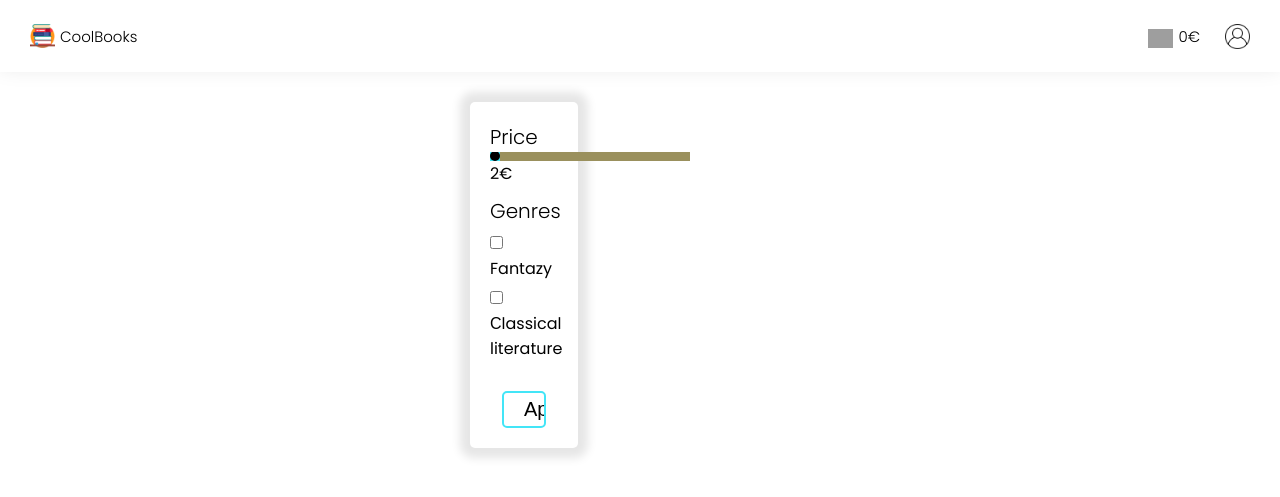
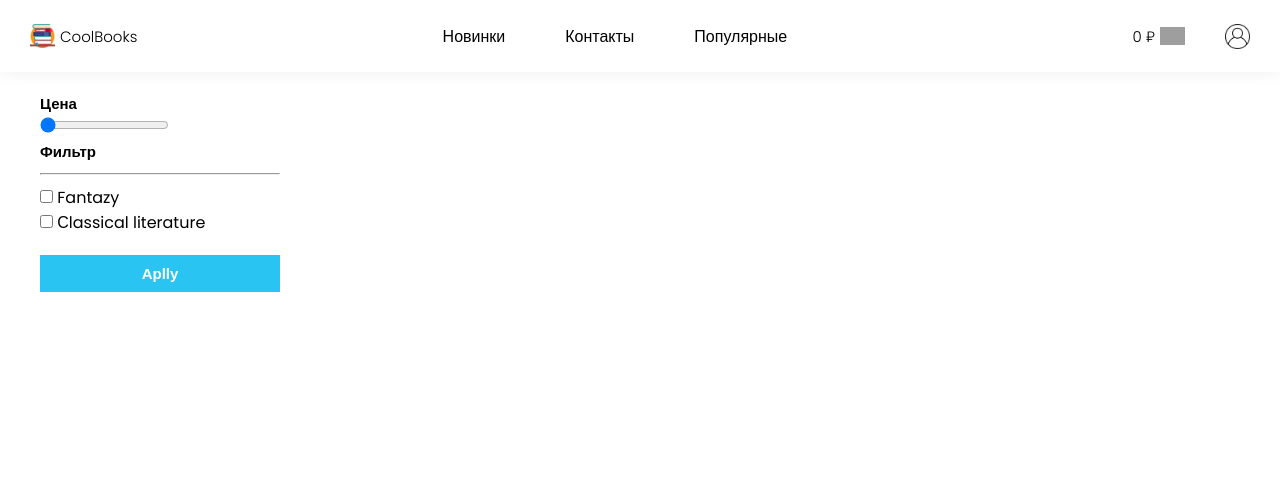
Before and after one commit to Mixturka613/First_Shop_On_PHP, a PHP site: page /?price=1 in a window 1280 px wide. Shown: the top 497 px of the page. Run offline with PHP 8.4, Linux system fonts and the light colour scheme; data that the repository does not hold is empty; grey boxes are pictures that could not be loaded.

Commit message:
update 2

```diff
--- a/css/style.css
+++ b/css/style.css
@@ -9,6 +9,24 @@
 body {
   background: #fff;
   font-family: "Poppins", sans-serif;
+}
+
+.container {
+  width: 1200px;
+  margin: 0 auto;
+  padding: 20px 0;
+}
+
+.text {
+  color: rgb(92, 92, 92);
+  font-size: 15px;
+}
+
+.btn {
+  background: none;
+  border: none;
+  outline: none;
+  cursor: pointer;
 }
 
 /* header */
@@ -33,12 +51,13 @@ body {
 /* basket */
 
 .header__basket {
-  margin: 0 20px;
+  margin: 0 40px;
 }
 
 .basket {
   display: flex;
-  align-items: flex-end;
+  flex-flow: row-reverse nowrap;
+  align-items: center;
   text-decoration: none;
 }
 
@@ -76,170 +95,158 @@ body {
   box-shadow: 0 -5px 20px 1px rgb(0, 0, 0, 0.1);
 }
 
-.header__rigt__side {
+.header__right__side {
   display: flex;
   align-items: center;
 }
 
-/* Main Content */
-
-.products-page {
-  padding: 30px;
+/* Header middle side */
+.header__middle__side__inner {
   display: flex;
   justify-content: space-around;
+  align-items: center;
 }
 
-.products-page__inner {
-  display: flex;
-  align-items: flex-start;
+.header__link {
+  list-style: none;
+  margin: 0 30px;
+}
+
+.header__link__inner {
+  text-decoration: none;
+  color: #000;
+}
+
+/* Main Content */
+.filter {
+  flex-basis: 300px;
+}
+
+.contents {
+  width: 100%;
+  height: 100%;
+  flex-grow: 1;
 }
 
 /* Filters */
 
-.products-page__filters {
-  width: 20%;
+/* Shop */
+
+.shop {
+  display: flex;
 }
 
-.filter {
-  display: block;
-  box-shadow: 0 0 10px 10px rgb(0, 0, 0, 0.1);
-  width: 100%;
-  height: 100%;
-  padding: 20px;
-  border-radius: 5px;
+.shop__list {
+  display: flex;
+  flex-wrap: wrap;
+  padding: 0 20px;
 }
 
-.filter__inner {
-  display: flex;
-  flex-direction: column;
+.shop__item {
+  margin-bottom: 50px;
 }
 
-.filter__apply {
-  outline: none;
-  border: 2px solid #43e5f7;
-  background: none;
-  font-size: 20px;
-  cursor: pointer;
-  display: flex;
-  justify-content: center;
-  width: 60%;
-  border-radius: 5px;
-  padding: 5px 20px;
-  text-align: center;
-  margin: 30px auto 0 auto;
-}
-
-.filter__apply:hover {
-  background: #43e5f7;
-  color: #fff;
-  transition: 0.1s ease-in-out;
+.shop__item:not(:nth-child(3n)) {
+  margin-right: 40px;
 }
 
 /* Product */
-
-.products-page__contents {
-  margin: 0 50px;
-  display: flex;
-  justify-content: space-between;
-  flex-wrap: wrap;
-}
-
-.product__wrapper {
-  margin: 0px 20px 20px 20px;
-}
-
-.product {
-  width: 300px;
-  height: 400px;
-  overflow: hidden;
-  border-radius: 5px;
-  text-decoration: none;
-}
-
-.product__inner {
-  display: flex;
-  flex-direction: column;
-}
-
 .product__img {
   display: flex;
   justify-content: center;
   align-items: center;
+  width: 240px;
+  height: 330px;
+  overflow: hidden;
 }
 
 .product__img img {
-  display: flex;
-  justify-content: center;
-  align-items: center;
   width: 100%;
-  height: 100%;
+  height: auto;
+  object-fit: cover;
 }
 
-.product__name {
-  font-size: 25px;
-  font-weight: 400;
-  color: #000;
+.product__info {
+  display: flex;
+  flex-direction: column;
+  max-width: 240px;
 }
 
 .product__author {
   color: #000;
+  font-weight: 300;
+  font-size: 15px;
+  white-space: normal;
+}
+
+.product__name {
+  font-weight: 400;
+  color: #000;
+  text-decoration: none;
+  font-size: 20px;
+  white-space: pre-line;
 }
 
 /* Filter */
 
-.filter__header {
-  font-size: 20px;
-  font-weight: 300;
+.filter__title {
+  font-size: 15px;
+  font-weight: 700;
 }
 
-.filter__header:not(:first-child) {
-  margin-top: 10px;
+.line {
+  margin: 10px 0;
 }
 
-#filter__price {
-  width: 200px;
+.filter__line {
+  background: rgb(36, 211, 188);
 }
 
-.genre__block {
-  margin: 5px 0;
+.filter__btn {
+  width: 100%;
+  display: flex;
+  justify-content: center;
+  align-items: center;
+  margin: 20px 0;
 }
 
-/* Input */
-
-input[type="range"] {
-  overflow: hidden;
-  width: 1px;
-  -webkit-appearance: none;
-  background-color: #9a905d;
+.filter__btn input {
+  border: none;
+  background: rgb(42, 196, 243);
+  color: #fff;
+  width: 100%;
+  padding: 10px 0;
+  font-size: 15px;
+  cursor: pointer;
+  font-weight: 600;
 }
 
-input[type="range"]::-webkit-slider-runnable-track {
-  height: 10px;
-  -webkit-appearance: none;
-  color: #13bba4;
-  margin-top: -1px;
+/* MEDIA */
+
+@media screen and (max-width: 1220px) {
+  .container {
+    width: 900px;
+  }
+  .shop__item:not(:nth-child(2n)) {
+    margin-right: 40px;
+  }
 }
 
-input[type="range"]::-webkit-slider-thumb {
-  width: 10px;
-  -webkit-appearance: none;
-  height: 10px;
-  cursor: ew-resize;
-  background: #000;
-  box-shadow: -80px 0 0 80px #43e5f7;
-  border-radius: 50%;
+@media screen and (max-width: 920px) {
+  .container {
+    width: 600px;
+  }
 }
 
-input[type="range"]::-moz-range-progress {
-  background-color: #43e5f7;
+@media screen and (max-width: 620px) {
+  .shop {
+    flex-direction: column;
+    justify-content: center;
+  }
+  .container {
+    width: 400px;
+  }
+  .shop__item {
+    margin-right: 0px;
+  }
 }
-input[type="range"]::-moz-range-track {
-  background-color: #9a905d;
-}
-input[type="range"]::-ms-fill-lower {
-  background-color: #43e5f7;
-  border-radius: 50%;
-}
-input[type="range"]::-ms-fill-upper {
-  background-color: #9a905d;
-}
--- a/index.php
+++ b/index.php
@@ -22,25 +22,24 @@ include ('./globalVariable.php');
       <? include ('./particals/header/header.php'); ?>
     </header>
 
-    <div class="products-page">
-      <div class="products-page__inner">
+
+      <div class="shop container">
+
         <!-- Filters -->
-        <div class="products-page__filters">
-          <div class="filter">
+        <section class="filter shop__filter">
+          <? include ('./particals/filters/filter.php') ?>
+        </section>
+        <!-- Filters end -->
 
-            <?php include ('./particals/filters/filter.php'); ?>
-
-          </div>
-        </div>
 
         <!-- Contents -->
-        <div class="products-page__contents">
+        <div class="contents shop__contents">
+          <div class="shop__list">
 
           <?php
 
           $filterPrice = (int)$_GET["price"];
           $filterGenres = $_GET['genre'];
-
 
           foreach ($data as $products => $product) {
 
@@ -49,45 +48,42 @@ include ('./globalVariable.php');
                 continue;
               } else {
                 if ($filterGenres !== NULL) {
-
-
                   if(array_search($product['genre'], $filterGenres) === false) {
                     continue;
                   }
 
                 }
               }
-            }
+            } ?>
 
+            <!-- SHOP ITEM -->
 
-
-
-
-
-            ?>
-
-            <div class="product__wrapper">
-              <a href="books/?id=<?= $product["id"] ?>" class="product">
-                <div class="product__inner">
-
+            <div class="shop__item product">
+              <a href="book.php/?id=<?= $product["id"] ?>">
                 <div class="product__img">
-                    <img src="<?= $product["urlImg"] ?>" alt="" />
+                  <img
+                    src="<?= $product["urlImg"] ?>"
+                    alt=""
+                  />
                 </div>
+              </a>
 
               <div class="product__info">
-                    <h2 class="product__name"><?= $product["name"] ?></h2>
+                <a href="book/?id=<?= $product["id"] ?>" class="product__name"><?= $product["name"] ?></a>
                 <a href="author/?name=<?= $product["author"] ?>" class="product__author"><?= $product["author"] ?></a>
               </div>
 
+              <span class="product__price"><?= $product["price"] ?> руб.</span>
             </div>
 
-              </a>
-            </div>
-
+            <!-- SHOP ITEM END -->
             <?php }; ?>
 
           </div>
         </div>
+        <!-- SHOP LIST END -->
+        <!-- Content END -->
       </div>
+
   </body>
 </html>
--- a/particals/filters/filter.php
+++ b/particals/filters/filter.php
@@ -6,27 +6,29 @@ $maxValue;
 
 ?>
 
+<form action="/<?= $path ?>/index.php/?price=" method="GET">
+    <h2 class="filter__title">Цена</h2>
 
-<div class="filter__inner">
-    <form action="/<?= $path ?>/index.php/?price=" method="GET">
-        <h2 class="filter__header">Price</h2>
-        <div class="filter__inner">
-            <input id="filter__price" name="price" value="2" oninput="changePrice()" type="range" step="1"  min="<?= min(array_column($data, 'price')); ?>" max="<?= max(array_column($data, 'price'));?>" />
-            <span id="filter__result"></span>
-        </div>
+    <input id="filter__price" name="price" value="<?= (!empty($_GET["price"])) ? $_GET["price"] : "" ?>" oninput="changePrice()" type="range" step="1"  min="<?= min(array_column($data, 'price')); ?>" max="<?= max(array_column($data, 'price'));?>" />
 
-        <h2 class="filter__header">Genres</h2>
-        <?php foreach ($genres as $key => $value) {?>
+    <h2 class="filter__title">Фильтр</h2>
+    <hr class="filter__line line" />
+    <!-- Genres -->
+    <div class="filter__genres">
+      <!-- ADD .... -->
 
-            <div class="genre__block">
-                <input type="checkbox" name="genre[]" value="<?= $value["name"] ?>" id="<?= $key ?>">
+      <?php foreach ($genres as $key => $value) {?>
+
+            <div class="filter__gener">
+                <input type="checkbox" name="genre[]" value="<?= $value["name"] ?>" id="<?= $key ?>" <?=(!empty($_GET['genre']) && array_search($value['name'], $_GET['genre']) !== false) ? 'checked' : ''?>>
                 <label for="<?= $key ?>"><?= $value["name"]?></label>
             </div>
 
         <? }; ?>
+    </div>
+    <!-- Genres end -->
 
-
-        <input class="filter__apply" type="submit" value="Apply" />
-
-    </form>
-</div>
+    <div class="filter__btn">
+      <input type="submit" value="Aplly" />
+    </div>
+</form>
--- a/particals/header/header.php
+++ b/particals/header/header.php
@@ -14,13 +14,29 @@ include ('./globalVariable.php')
                 </a>
         </div>
 
+        <div class="header__middle__side">
+          <ul class="header__middle__side__inner">
+            <li class="header__link">
+              <a href="/" class="header__link__inner">Новинки</a>
+            </li>
 
-        <div class="header__rigt__side">
+            <li class="header__link">
+              <a href="/" class="header__link__inner">Контакты</a>
+            </li>
+
+            <li class="header__link">
+              <a href="/" class="header__link__inner">Популярные</a>
+            </li>
+          </ul>
+        </div>
+
+
+        <div class="header__right__side">
 
             <div class="header__basket">
                 <a href="/<?= $path ?>/basket.php" class="basket">
                     <img class="basket__img" src="/<?= $path ?>/img/basket.png" alt="">
-                    <h2 class="basket__text">0€</h2>
+                    <h2 class="basket__text">0 ₽</h2>
                 </a>
             </div>
 
--- a/product.php
+++ b/product.php
@@ -2,78 +2,50 @@
 
 $data = [
   [
-    "name" => "451 degrees Fahrenheit",
+    "name" => "451 degrees Fahrenheit  1",
     "author" => "Ray Bradbury",
-    "urlImg" => "https://www.spbdk.ru/upload/iblock/355/355d919512f5e48cf71777e0e8fa56c1.jpg",
+    "urlImg" => "https://cv2.litres.ru/pub/c/elektronnaya-kniga/cover_330/66260724-kristian-vind-introvert.jpg",
     "id" => 1,
-    "price" => 5,
+    "price" => 500,
     "genre" => "Fantazy"
   ],
 
   [
-    "name" => "451 degrees Fahrenheit",
+    "name" => "451 degrees Fahrenheit2  ",
     "author" => "Ray Bradbury",
-    "urlImg" => "https://www.spbdk.ru/upload/iblock/355/355d919512f5e48cf71777e0e8fa56c1.jpg",
-    "id" => 3,
-    "price" => 5,
+    "urlImg" => "https://cv2.litres.ru/pub/c/elektronnaya-kniga/cover_330/66260724-kristian-vind-introvert.jpg",
+    "id" => 2,
+    "price" => 599,
     "genre" => "Fantazy"
   ],
 
   [
-    "name" => "451 degrees Fahrenheit",
+    "name" => "451 degrees Fahrenheit3",
     "author" => "Ray Bradbury",
-    "urlImg" => "https://fantasywiki.ru/wp-content/uploads/2017/07/i357486-768x1058.jpg",
-    "id" => 4,
-    "price" => 2,
+    "urlImg" => "https://cv2.litres.ru/pub/c/elektronnaya-kniga/cover_330/66260724-kristian-vind-introvert.jpg",
+    "id" => 3,
+    "price" => 299,
     "genre" => "Сlassical literature"
   ],
 
   [
-    "name" => "451 degrees Fahrenheit",
+    "name" => "451 degrees Fahrenheit 4",
     "author" => "Ray Bradbury",
-    "urlImg" => "https://fantasywiki.ru/wp-content/uploads/2017/07/i357486-768x1058.jpg",
+    "urlImg" => "https://cv2.litres.ru/pub/c/elektronnaya-kniga/cover_330/66260724-kristian-vind-introvert.jpg",
     "id" => 4,
-    "price" => 2,
+    "price" => 299,
     "genre" => "Сlassical literature"
   ],
 
+    [
+    "name" => "451 degrees Fahrenheit 5",
+    "author" => "Ray Bradbury",
+    "urlImg" => "https://cv2.litres.ru/pub/c/elektronnaya-kniga/cover_330/66260724-kristian-vind-introvert.jpg",
+    "id" => 5,
+    "price" => 299,
+    "genre" => "Сlassical literature"
+  ]
 
-  [
-    "name" => "451 degrees Fahrenheit",
-    "author" => "Ray Bradbury",
-    "urlImg" => "https://fantasywiki.ru/wp-content/uploads/2017/07/i357486-768x1058.jpg",
-    "id" => 4,
-    "price" => 2,
-    "genre" => "Сlassical literature"
-  ],
-
-
-  [
-    "name" => "451 degrees Fahrenheit",
-    "author" => "Ray Bradbury",
-    "urlImg" => "https://fantasywiki.ru/wp-content/uploads/2017/07/i357486-768x1058.jpg",
-    "id" => 4,
-    "price" => 2,
-    "genre" => "Сlassical literature"
-  ],
-
-  [
-    "name" => "451 degrees Fahrenheit",
-    "author" => "Ray Bradbury",
-    "urlImg" => "https://www.spbdk.ru/upload/iblock/355/355d919512f5e48cf71777e0e8fa56c1.jpg",
-    "id" => 4,
-    "price" => 2,
-    "genre" => "Сlassical literature"
-  ],
-
-  [
-    "name" => "451 degrees Fahrenheit",
-    "author" => "Ray Bradbury",
-    "urlImg" => "https://fantasywiki.ru/wp-content/uploads/2017/07/i357486-768x1058.jpg",
-    "id" => 4,
-    "price" => 4,
-    "genre" => "Fantazy"
-  ],
-];
+]
 
 ?>
```
Also changed, not shown: book.php (added, +170 -0 lines), css/book.css (added, +131 -0 lines). Lines whose indentation alone changed are shown as unchanged.
